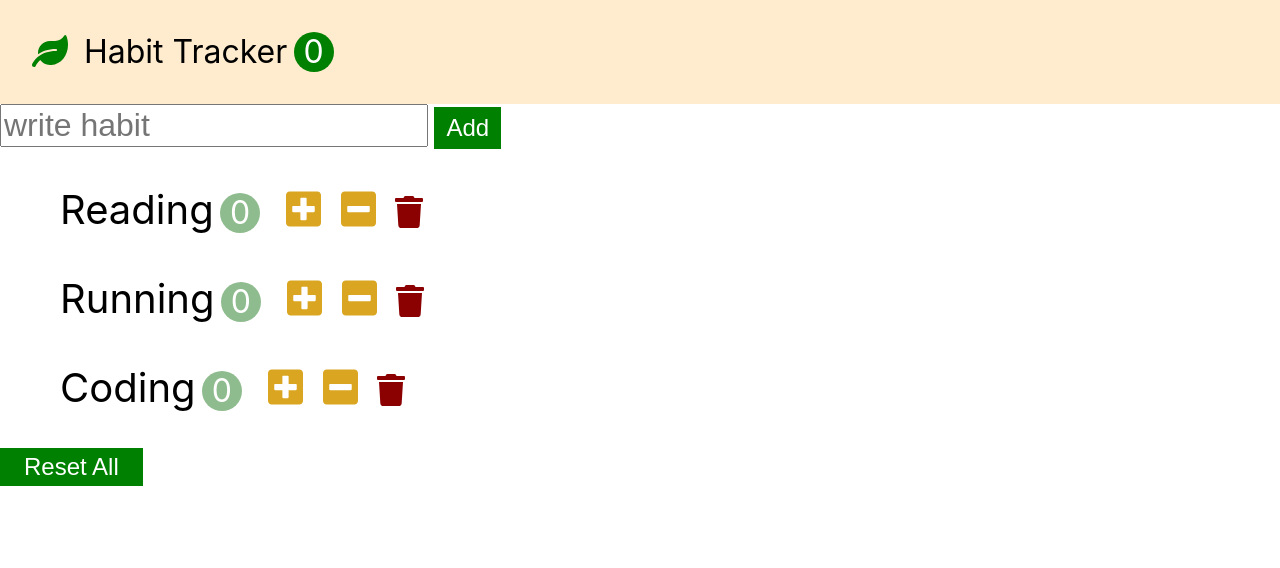
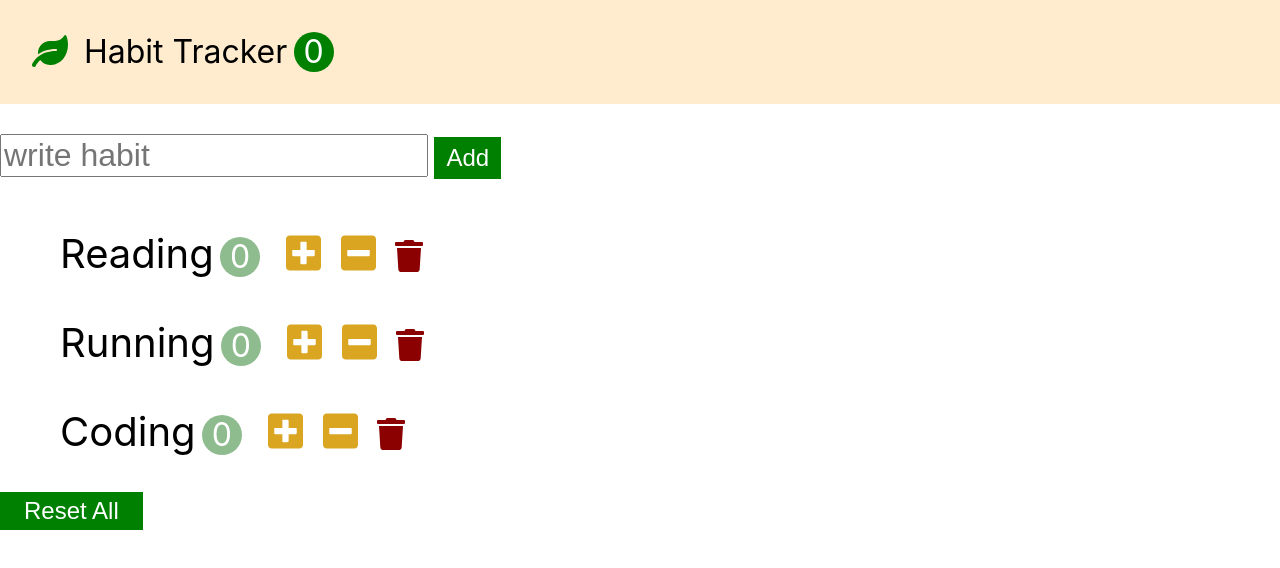
Before and after one commit to cktjdgus45/habit-tracker, a React (Create React App) app: page / in a window 1280 px wide. Shown: the top 568 px of the page. Built offline with nearby package versions, Linux system fonts and the light colour scheme.

Commit message:
test rendering with PureComponent

```diff
--- a/src/App.css
+++ b/src/App.css
@@ -91,3 +91,7 @@ button{
   background-color: green;
   color: white;
 }
+
+.add-form{
+  margin: 30px 0px;
+}
--- a/src/components/app.jsx
+++ b/src/components/app.jsx
@@ -41,6 +41,7 @@ class App extends Component {
     this.setState({ habits: habits });
   }
   render() {
+    console.log('app');
     return (
       <>
         <Navbar totalCount={this.state.habits.filter(item => item.count !== 0).length} />
--- a/src/components/habitAddForm.jsx
+++ b/src/components/habitAddForm.jsx
@@ -1,6 +1,6 @@
-import React, { Component } from 'react';
+import React, { PureComponent } from 'react';
 
-class HabitAddForm extends Component {
+class HabitAddForm extends PureComponent {
     inputRef = React.createRef();
     onSubmit = event => {
         event.preventDefault();
@@ -9,6 +9,7 @@ class HabitAddForm extends Component {
         this.inputRef.current.value = "";
     }
     render() {
+        console.log('habitAddForm');
         return (
             <form className='add-form' onSubmit={this.onSubmit}>
                 <input
--- a/src/components/habits.jsx
+++ b/src/components/habits.jsx
@@ -17,6 +17,7 @@ class Habits extends Component {
         this.props.onAdd(name);
     };
     render() {
+        console.log('habits');
         return (
             <>
                 <HabitAddForm onAdd={this.handleAdd} />
--- a/src/components/navbar.jsx
+++ b/src/components/navbar.jsx
@@ -2,6 +2,7 @@ import React, { Component } from 'react';
 
 class Navbar extends Component {
     render() {
+        console.log('nav');
         return (
             <nav className='navbar'>
                 <i className="navbar-logo fas fa-leaf"></i>
```
